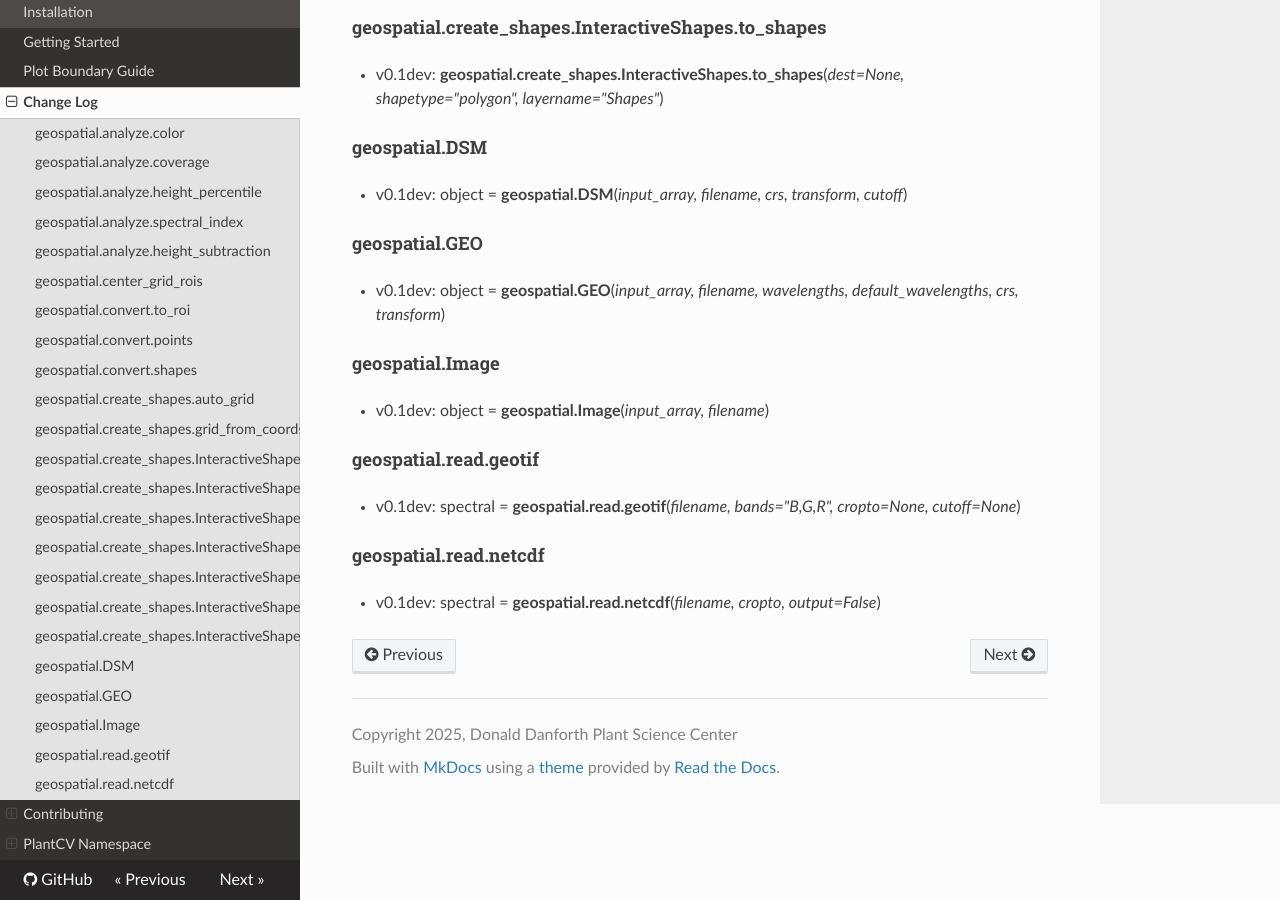
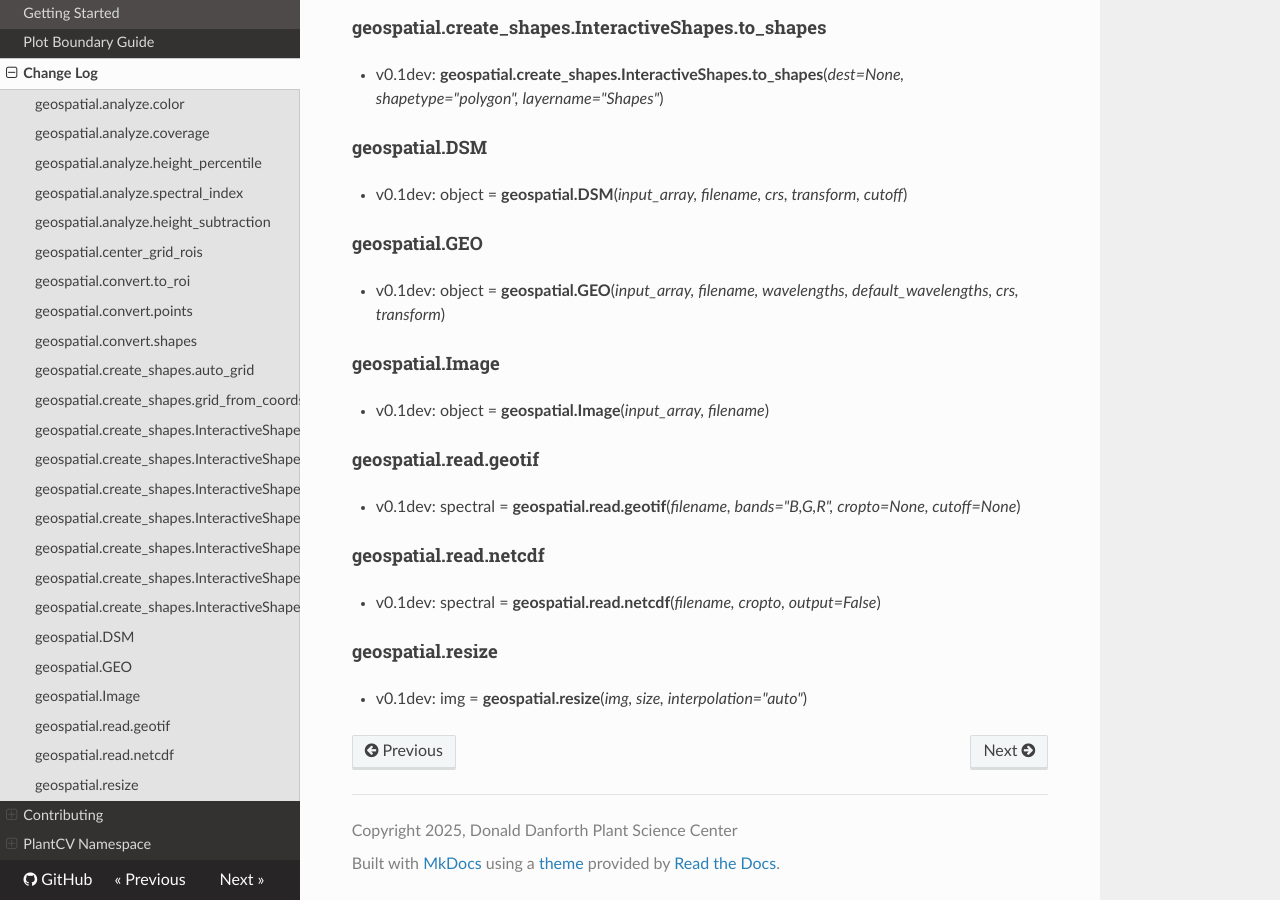
Before and after one commit to danforthcenter/plantcv-geospatial, an MkDocs documentation site: the page built from docs/changelog.md, in a window 1280 px wide and 900 px high, scrolled down 1988 px. Built offline with MkDocs 1.6.1, drawn with Linux system fonts in a browser that asks for light colours; nearby versions of some CDN libraries.

Commit message:
add resize

```diff
--- a/docs/changelog.md
+++ b/docs/changelog.md
@@ -93,3 +93,7 @@ All notable changes to this project will be documented below.
 #### geospatial.read.netcdf
 
 * v0.1dev: spectral = **geospatial.read.netcdf**(*filename, cropto, output=False*)
+
+#### geospatial.resize
+
+* v0.1dev: img = **geospatial.resize**(*img, size, interpolation="auto"*)
```
